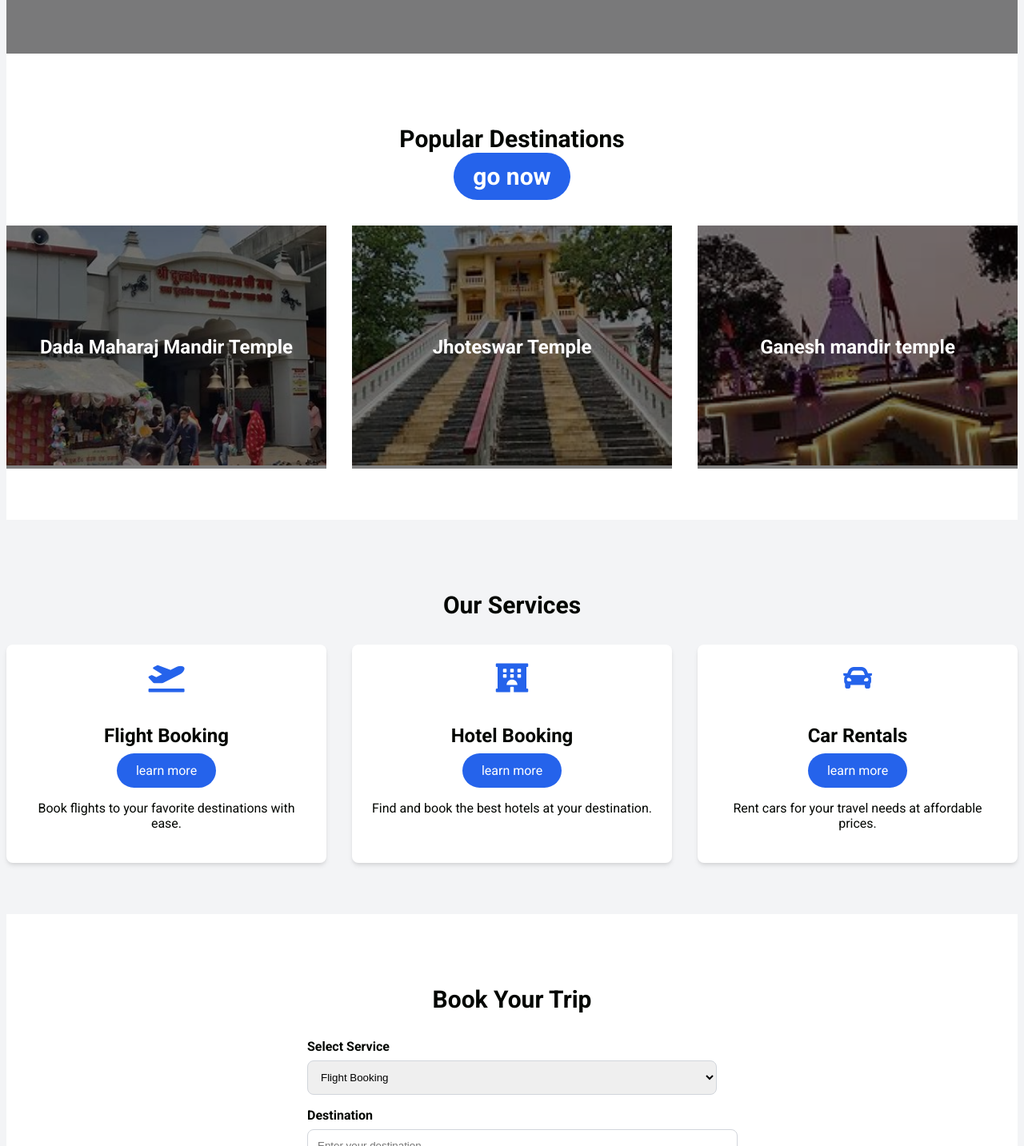
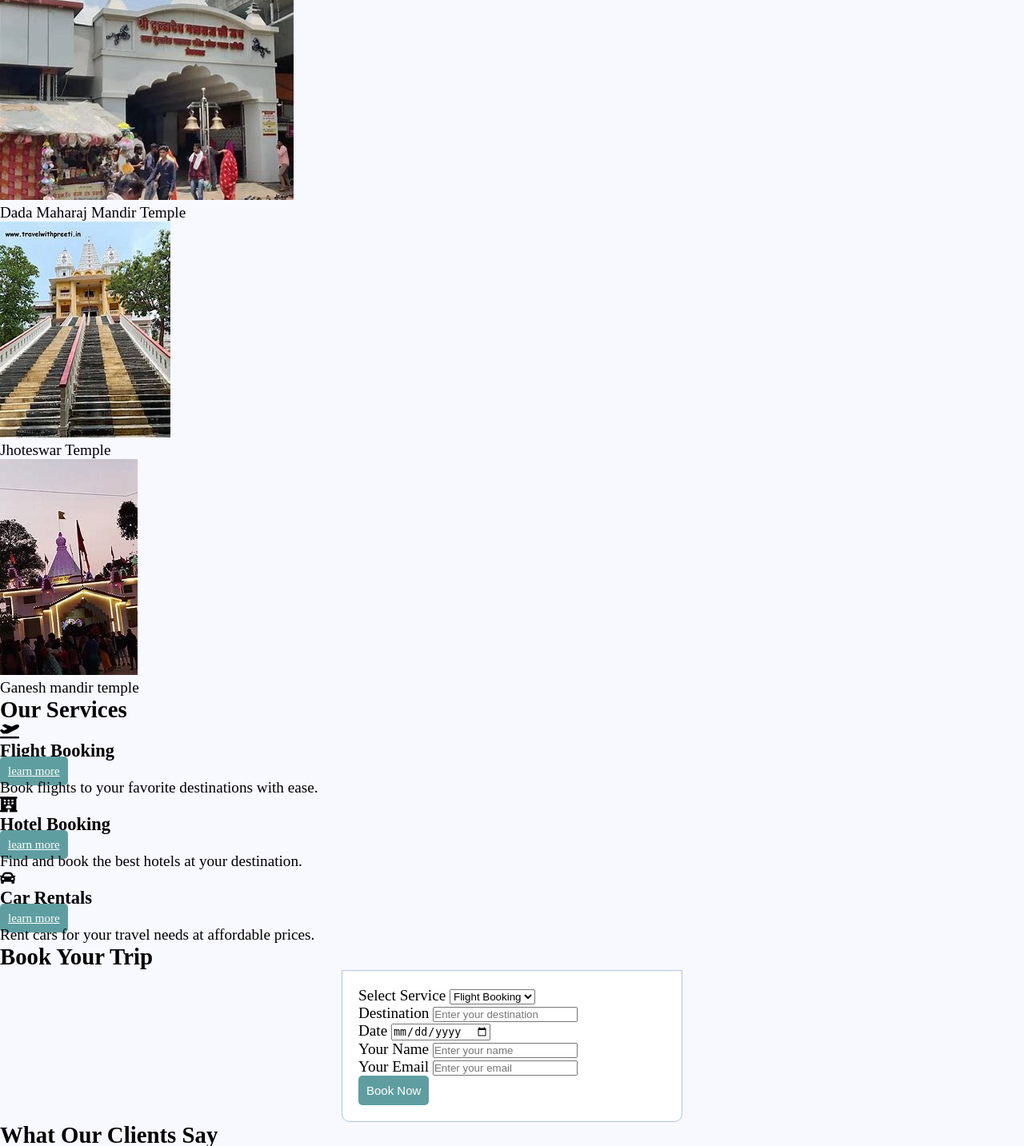
Before and after one commit to neelesh80/aan, a PHP site: page /index.html in a window 1280 px wide. Shown: the part 540-1973 px from the top of the page at 80% size. Run offline with PHP 8.4, Linux system fonts and the light colour scheme.

Commit message:
Add files via upload

```diff
--- /dev/null
+++ b/logout.php
@@ -0,0 +1,6 @@
+<?php
+session_unset();
+session_destroy();
+header("Location: login.html");
+exit();
+?>
--- a/style.css
+++ b/style.css
@@ -1,331 +1,68 @@
-/* Main styles */
+* {
+    margin: 0px;
+    padding: 0px;
+  }
   body {
-    font-family: 'Roboto', sans-serif;
-    background-color: #f3f4f6;
-    color: #030602;
-  } */
-
-  /* Container*/
-  .container {
-    width: 100%;
-    max-width: 1200px;
-    margin-left: auto;
-    margin-right: auto;
+    font-size: 120%;
+    background: #F8F8FF;
   }
 
-  /* Header */
-  header {
-    background-color: white;
-    box-shadow: 0 4px 6px -1px rgba(0, 0, 0, 0.1), 0 2px 4px -1px rgba(0, 0, 0, 0.06);
+  .header {
+    width: 30%;
+    margin: 50px auto 0px;
+    color: white;
+    background: #5F9EA0;
+    text-align: center;
+    border: 1px solid #B0C4DE;
+    border-bottom: none;
+    border-radius: 10px 10px 0px 0px;
+    padding: 20px;
   }
-
-  header .container {
-    display: flex;
-    justify-content: space-between;
-    align-items: center;
-    padding: 1.25rem;
+  form, .content {
+    width: 30%;
+    margin: 0px auto;
+    padding: 20px;
+    border: 1px solid #B0C4DE;
+    background: white;
+    border-radius: 0px 0px 10px 10px;
   }
-
-  header a.logo {
-    font-size: 1.875rem;
-    font-weight: bold;
-    color: #2563eb;
-    text-decoration: none;
+  .input-group {
+    margin: 10px 0px 10px 0px;
   }
-
-  /*Navigation */
-  nav {
-    display: flex;
-    justify-content: center;
-  }
-
-  nav a {
-    margin-left: 1rem;
-    color: #4b5563;
-    text-decoration: none;
-  }
-
-  nav a:hover {
-    color: #2563eb;
-  }
-
-  /* Language toggle */
-  .language-toggle {
-    display: flex;
-    flex-direction: column;
-  }
-
-  /* hero section */
-  #home {
-    position: relative;
-  }
-
-  #home img {
-    width: 100%;
-    height: 24rem;
-    object-fit: cover;
-  }
-
-  #home .overlay {
-    position: absolute;
-    top: 0;
-    right: 0;
-    bottom: 0;
-    left: 0;
-    background-color: rgba(0, 0, 0, 0.5);
-    display: flex;
-    flex-direction: column;
-    justify-content: center;
-    align-items: center;
-    text-align: center;
-    color: white;
-  }
-
-  #home h1 {
-    font-size: 2.25rem;
-    font-weight: bold;
-  }
-
-  @media (min-width: 768px) {
-    #home h1 {
-      font-size: 3.75rem;
-    }
-  }
-
-  #home p {
-    margin-top: 1rem;
-    font-size: 1.125rem;
-  }
-
-  @media (min-width: 768px) {
-    #home p {
-      font-size: 1.5rem;
-    }
-  }
-
-  /* Button styles */
-  .btn {
-    display: inline-block;
-    /* margin-top: 1.5rem; */
-    padding: 0.75rem 1.5rem;
-    background-color: #2563eb;
-    color: white;
-    border-radius: 9999px;
-    text-decoration: none;
-  }
-
-  .btn:hover {
-    background-color: #1d4ed8;
-  }
-
-  /* section style*/
-  section {
-    padding-top: 4rem;
-    padding-bottom: 4rem;
-  }
-
-  section h2 {
-    font-size: 1.875rem;
-    font-weight: bold;
-    margin-bottom: 2rem;
-    text-align: center;
-  }
-
-  /* Services Section */
-  #services {
-    background-color: #f3f4f6;
-  }
-
-  .services-grid {
-    display: grid;
-    grid-template-columns: 1fr;
-    gap: 2rem;
-  }
-
-  @media (min-width: 768px) {
-    .services-grid {
-      grid-template-columns: repeat(3, 1fr);
-    }
-  }
-
-  .service-card {
-    background-color: white;
-    padding: 1.5rem;
-    border-radius: 0.5rem;
-    box-shadow: 0 4px 6px -1px rgba(0, 0, 0, 0.1), 0 2px 4px -1px rgba(0, 0, 0, 0.06);
-    text-align: center;
-  }
-
-  .service-card i {
-    font-size: 2.25rem;
-    color: #2563eb;
-    margin-bottom: 1rem;
-  }
-
-  .service-card h3 {
-    font-size: 1.5rem;
-    font-weight: bold;
-    margin-bottom: 0.5rem;
-  }
-
-  /*Booking section */
-  #booking {
-    background-color: white;
-  }
-
-  .booking-form {
-    max-width: 32rem;
-    margin-left: auto;
-    margin-right: auto;
-  }
-
-  .form-group {
-    margin-bottom: 1rem;
-  }
-
-  .form-label {
+  .input-group label {
     display: block;
     text-align: left;
-    margin-bottom: 0.5rem;
-    font-weight: bold;
+    margin: 3px;
   }
-
-  .form-control {
-    width: 100%;
-    padding: 0.75rem;
-    border: 1px solid #d1d5db;
-    border-radius: 0.5rem;
+  .input-group input {
+    height: 30px;
+    width: 93%;
+    padding: 5px 10px;
+    font-size: 16px;
+    border-radius: 5px;
+    border: 1px solid gray;
   }
-
-  /* Destinations section*/
-  #destinations {
-    background-color: white;
+  .btn {
+    padding: 10px;
+    font-size: 15px;
+    color: white;
+    background: #5F9EA0;
+    border: none;
+    border-radius: 5px;
   }
-
-  .destinations-grid {
-    display: grid;
-    grid-template-columns: 1fr;
-    gap: 2rem;
+  .error {
+    width: 92%;
+    margin: 0px auto;
+    padding: 10px;
+    border: 1px solid #a94442;
+    color: #a94442;
+    background: #f2dede;
+    border-radius: 5px;
+    text-align: left;
   }
-
-  @media (min-width: 768px) {
-    .destinations-grid {
-      grid-template-columns: repeat(3, 1fr);
-    }
-  }
-
-  .destination-card {
-    position: relative;
-  }
-
-  .destination-card img {
-    width: 100%;
-    height: 300px;
-    object-fit: cover;
-  }
-
-  .destination-overlay {
-    position: absolute;
-    top: 0;
-    right: 0;
-    bottom: 0;
-    left: 0;
-    background-color: rgba(0, 0, 0, 0.5);
-    display: flex;
-    align-items: center;
-    justify-content: center;
-    color: white;
-    font-size: 1.5rem;
-    font-weight: bold;
-  }
-
-  /* Testimonials section */
-  #testimonials {
-    background-color: #f3f4f6;
-  }
-
-  .testimonials-grid {
-    display: grid;
-    grid-template-columns: 1fr;
-    gap: 2rem;
-  }
-
-  @media (min-width: 768px) {
-    .testimonials-grid {
-      grid-template-columns: repeat(3, 1fr);
-    }
-  }
-
-  .testimonial-card {
-    background-color: white;
-    padding: 1.5rem;
-    border-radius: 0.5rem;
-    box-shadow: 0 4px 6px -1px rgba(0, 0, 0, 0.1), 0 2px 4px -1px rgba(0, 0, 0, 0.06);
-    text-align: center;
-  }
-
-  .testimonial-card img {
-    width: 6rem;
-    height: 6rem;
-    border-radius: 9999px;
-    margin-left: auto;
-    margin-right: auto;
-    margin-bottom: 1rem;
-  }
-
-  .testimonial-card p {
-    font-style: italic;
-  }
-
-  .testimonial-card h3 {
-    margin-top: 1rem;
-    font-size: 1.25rem;
-    font-weight: bold;
-  }
-
-  /*Contact section */
-  #contact {
-    background-color: white;
-  }
-
-  .contact-form {
-    max-width: 32rem;
-    margin-left: auto;
-    margin-right: auto;
-  }
-
-  /*Map section */
-  .map-container {
-    display: flex;
-    justify-content: center;
-  }
-
-  .map-container iframe {
-    width: 90%;
-    height: 400px;
-    border: 0;
-  }
-
-  /* footer */
-  footer {
-    background-color: #1f2937;
-    color: white;
-    padding: 2rem 0;
-    text-align: center;
-  }
-
-  .social-links {
-    margin-top: 1rem;
-    display: flex;
-    justify-content: center;
-    gap: 1rem;
-  }
-
-  .social-links a {
-    color: #9ca3af;
-    text-decoration: none;
-  }
-
-  .social-links a:hover {
-    color: white;
-  }
+  .success {
+    color: #3c763d;
+    background: #dff0d8;
+    border: 1px solid #3c763d;
+    margin-bottom: 20px;
+}
```
Also changed, not shown: erors.php (added, +7 -0 lines), index.php (added, +47 -0 lines), login.php (added, +33 -0 lines), logins.php (added, +32 -0 lines), products.php (added, +45 -0 lines), register.php (added, +39 -0 lines), server.php (added, +84 -0 lines).
